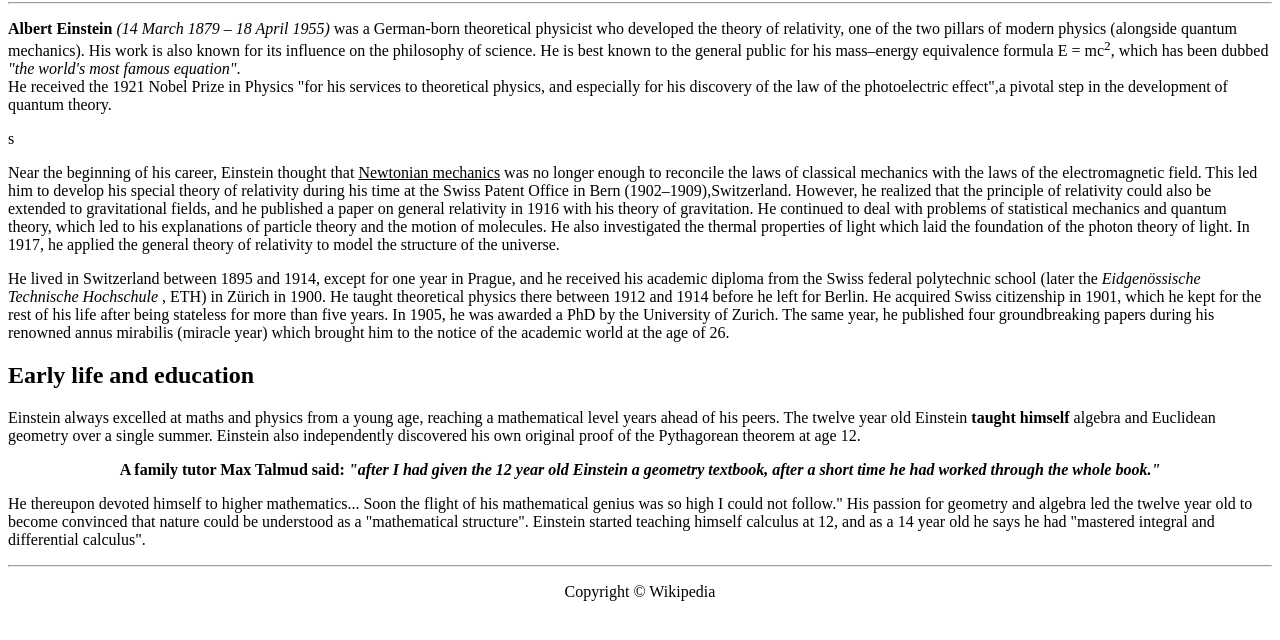
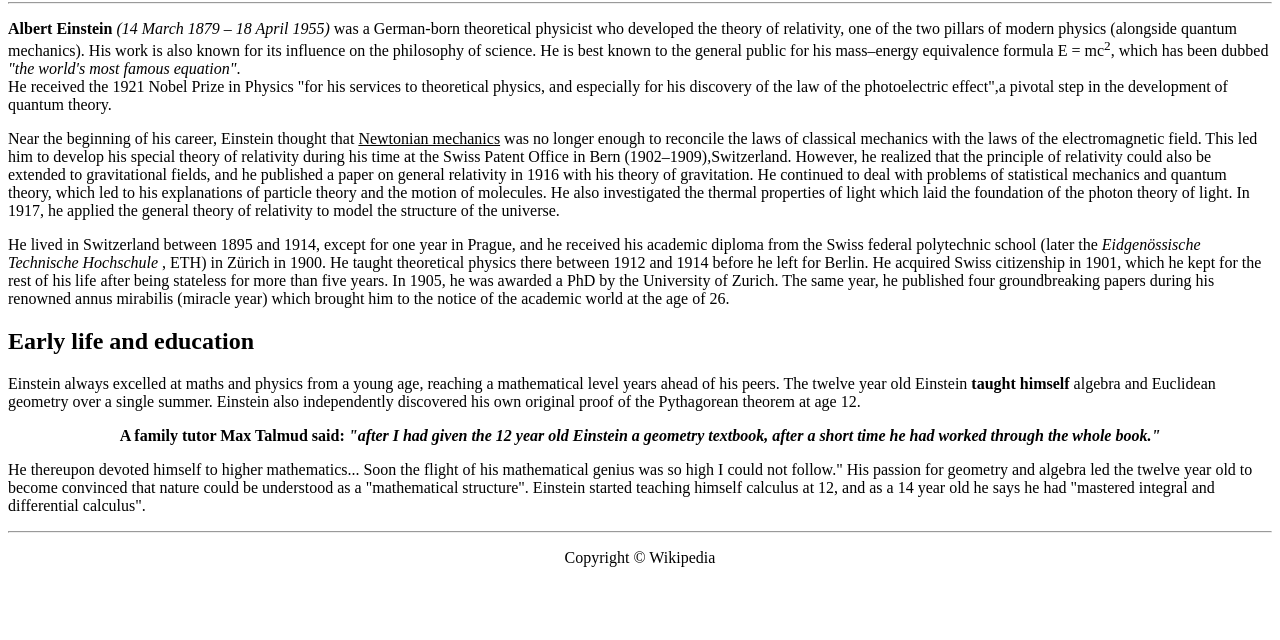
Before and after one commit to Ras028/tekst-vezba, a plain HTML site: page index.html in a window 1280 px wide. Shown: the part 78-718 px from the top of the page. Drawn offline with Linux system fonts and the light colour scheme.

Commit message:
izbrisao sam paragraf

```diff
--- a/index.html
+++ b/index.html
@@ -12,7 +12,7 @@
 one of the two pillars of modern physics (alongside quantum mechanics). His work is also known for its influence on the philosophy
 of science. He is best known to the general public for his mass–energy equivalence formula E = mc<sup>2</sup>, which has been dubbed <em>"the world's most famous equation"</em>.<br>
 He received the 1921 Nobel Prize in Physics "for his services to theoretical physics, and especially for his discovery of the law of the photoelectric effect",a pivotal step in the development of quantum theory.</p>
-<p>s</p>
+
 <p>
  Near the beginning of his career, Einstein thought that <u>Newtonian mechanics</u> was no longer enough to reconcile the laws of classical mechanics with
 the laws of the electromagnetic field. This led him to develop his special theory of relativity during his time at the Swiss Patent Office in Bern (1902–1909),Switzerland. However, he realized that the principle of relativity could also be extended to gravitational fields, and he published a paper on general relativity
```
